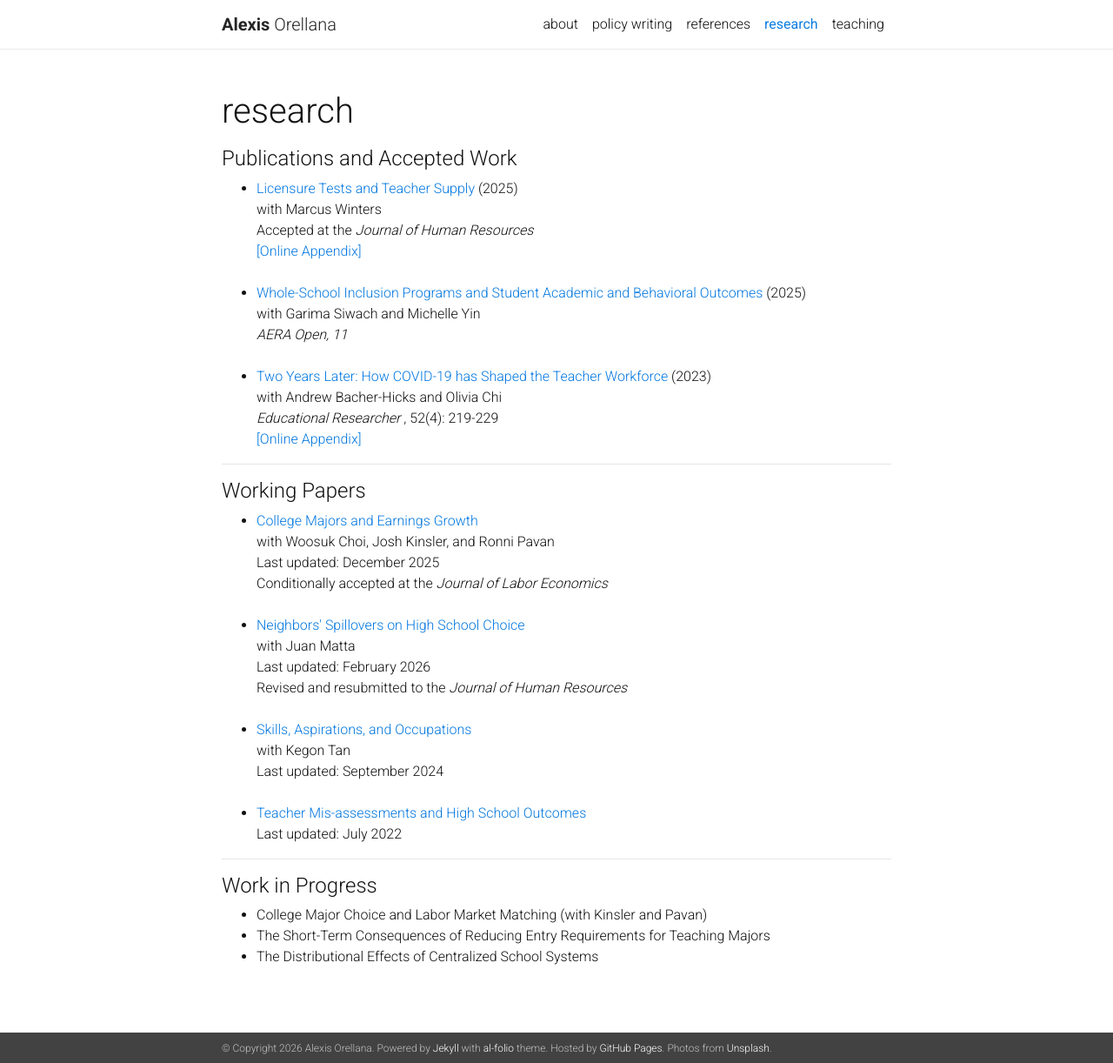
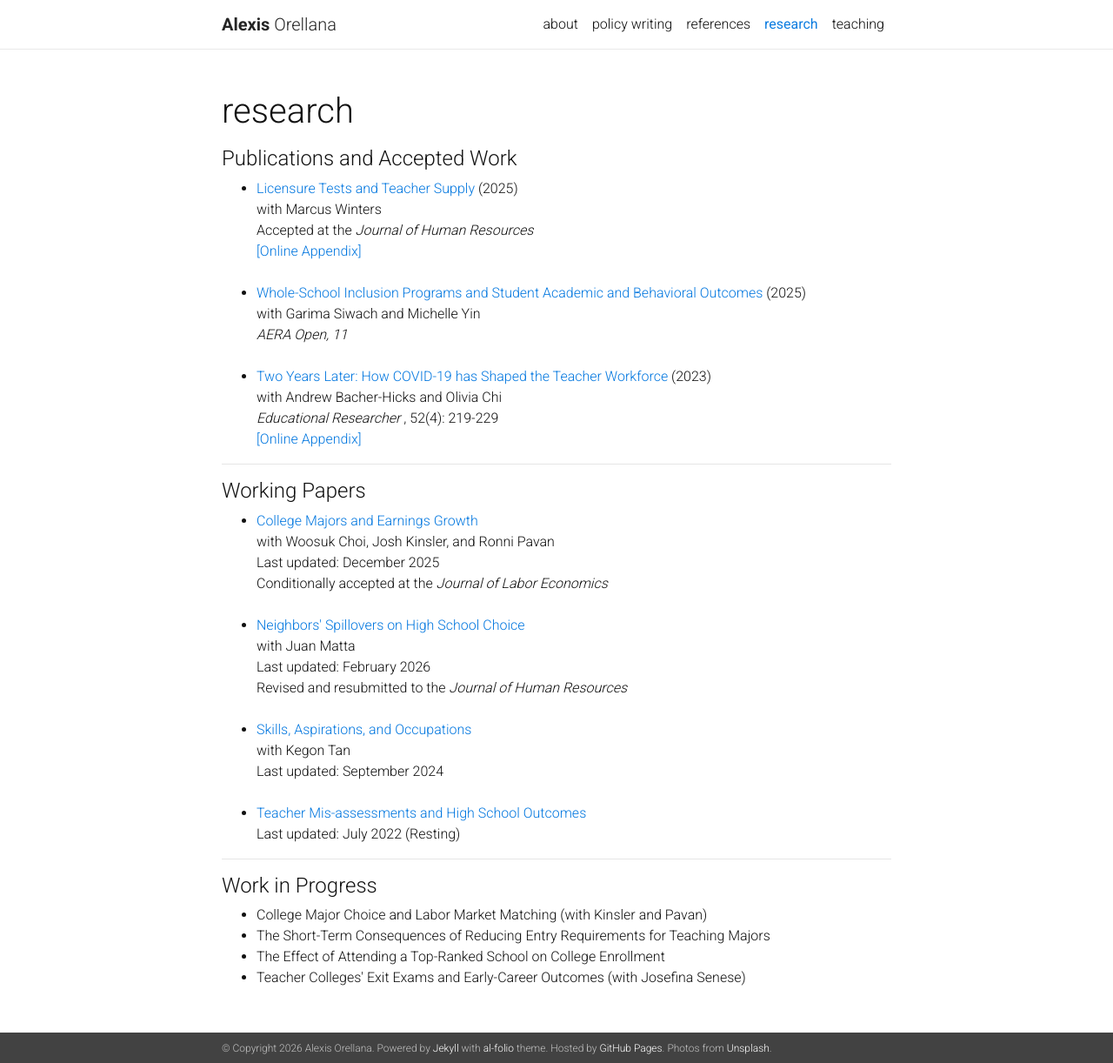
Before and after one commit to alexisorellana/alexisorellana.github.io, a Jekyll site: the page built from _pages/research.md, in a window 1280 px wide and 1222 px high. Shown: the whole window at 87% size. Built offline with Jekyll 4.4.1, drawn with Linux system fonts in a browser that asks for light colours; nearby versions of some CDN libraries; a style sheet for code colours, icons or effects is not loaded.

Commit message:
update 10-30

```diff
--- a/_pages/research.md
+++ b/_pages/research.md
@@ -72,7 +72,7 @@ Last updated: September 2024
 
 <li> <a href="{{ site.baseurl }}/assets/pdf/Manuscript.pdf" target="_blank">Teacher Mis-assessments and High School Outcomes</a>
 <br>
-Last updated: July 2022
+Last updated: July 2022 (Resting)
 </li>
 </ul>
 
@@ -86,7 +86,9 @@ Last updated: July 2022
 
 <li> The Short-Term Consequences of Reducing Entry Requirements for Teaching Majors </li>
 
-<li> The Distributional Effects of Centralized School Systems </li>
+<li> The Effect of Attending a Top-Ranked School on College Enrollment </li>
+
+<li> Teacher Colleges' Exit Exams and Early-Career Outcomes (with Josefina Senese) </li>
 
 
 </ul>
```
Also changed, not shown: _pages/about.md (+2 -2 lines).
